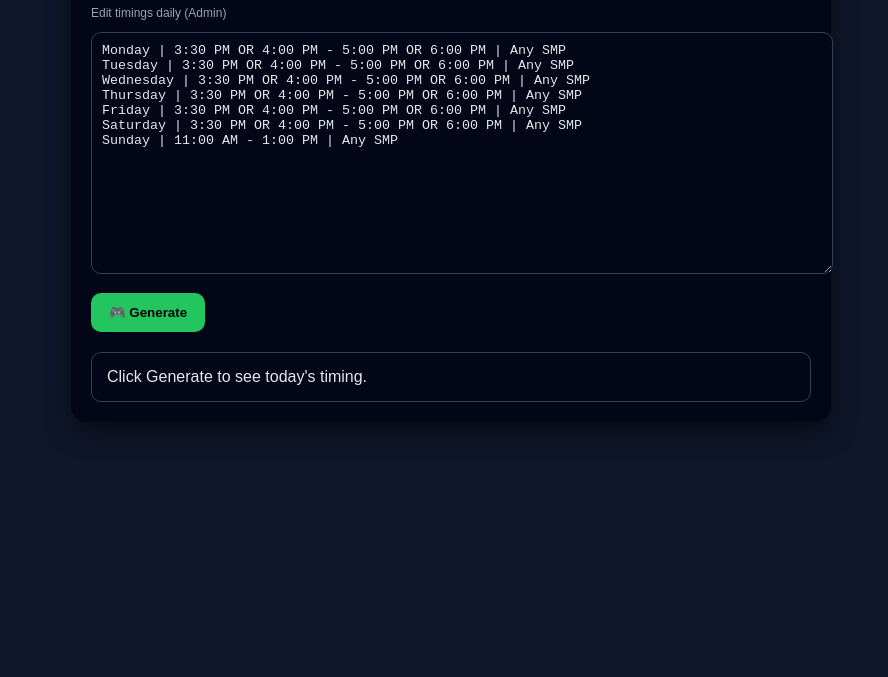
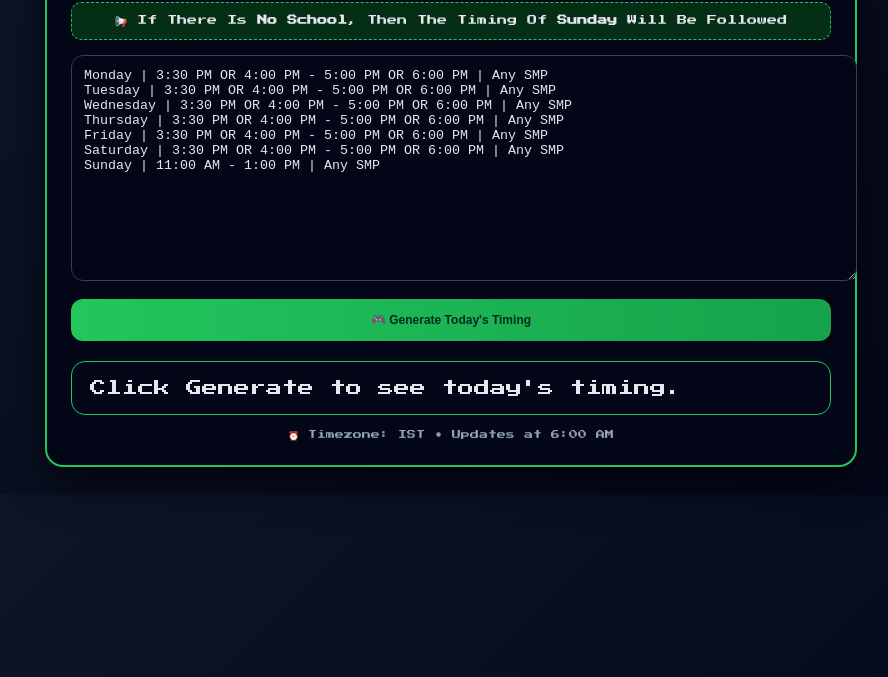
Before and after one commit to LegionOfDominon/minecraft-timing, a plain HTML site: page index.html in a window 1280 px wide. Shown: the part 123-800 px from the top of the page, without its empty margins (189-1077 px from the left). Drawn offline with Linux system fonts and the light colour scheme.

Commit message:
index.html

```diff
--- a/index.html
+++ b/index.html
@@ -3,60 +3,78 @@
 <head>
   <meta charset="UTF-8">
   <title>Minecraft Timing Generator</title>
+  <link href="https://fonts.googleapis.com/css2?family=Press+Start+2P&display=swap" rel="stylesheet">
   <style>
     body {
-      font-family: Arial, sans-serif;
-      background: #0f172a;
+      font-family: 'Press Start 2P', cursive;
+      background: linear-gradient(135deg, #0f172a, #020617);
       color: #e5e7eb;
       padding: 20px;
     }
     .card {
-      max-width: 720px;
+      max-width: 760px;
       margin: auto;
       background: #020617;
-      padding: 20px;
-      border-radius: 16px;
-      box-shadow: 0 10px 25px rgba(0,0,0,.5);
+      padding: 24px;
+      border-radius: 18px;
+      box-shadow: 0 15px 40px rgba(0,0,0,.7);
+      border: 2px solid #22c55e;
     }
-    h1 { text-align: center; }
+    h1 {
+      text-align: center;
+      color: #22c55e;
+      margin-bottom: 10px;
+    }
+    .notice {
+      background: #052e16;
+      border: 1px dashed #22c55e;
+      padding: 12px;
+      border-radius: 10px;
+      font-size: 10px;
+      margin-bottom: 15px;
+      text-align: center;
+    }
     textarea {
       width: 100%;
-      height: 220px;
+      height: 200px;
       background: #020617;
       color: #e5e7eb;
-      border-radius: 10px;
+      border-radius: 12px;
       border: 1px solid #334155;
-      padding: 10px;
+      padding: 12px;
+      font-family: monospace;
     }
     button {
-      margin-top: 15px;
-      padding: 12px 18px;
-      border-radius: 10px;
+      margin-top: 18px;
+      padding: 14px 20px;
+      border-radius: 12px;
       border: none;
-      background: #22c55e;
+      background: linear-gradient(90deg, #22c55e, #16a34a);
+      color: #022c22;
       font-weight: bold;
       cursor: pointer;
+      width: 100%;
+      font-size: 12px;
     }
     .output {
       margin-top: 20px;
-      padding: 15px;
-      border-radius: 10px;
+      padding: 18px;
+      border-radius: 14px;
       background: #020617;
-      border: 1px solid #334155;
+      border: 1px solid #22c55e;
     }
-    .small {
-      font-size: 12px;
+    .footer {
+      text-align: center;
+      margin-top: 15px;
+      font-size: 9px;
       color: #94a3b8;
     }
   </style>
 </head>
-
 <body>
   <div class="card">
     <h1>⛏️ Minecraft Timing</h1>
-
-    <p class="small">Edit timings daily (Admin)</p>
-
+    <div class="notice">📢 If There Is <b>No School</b>, Then The Timing Of <b>Sunday</b> Will Be Followed</div>
     <textarea id="schedule">
 Monday | 3:30 PM OR 4:00 PM - 5:00 PM OR 6:00 PM | Any SMP
 Tuesday | 3:30 PM OR 4:00 PM - 5:00 PM OR 6:00 PM | Any SMP
@@ -66,51 +84,27 @@ Friday | 3:30 PM OR 4:00 PM - 5:00 PM OR 6:00 PM | Any SMP
 Saturday | 3:30 PM OR 4:00 PM - 5:00 PM OR 6:00 PM | Any SMP
 Sunday | 11:00 AM - 1:00 PM | Any SMP
     </textarea>
-
-    <button onclick="generate()">🎮 Generate</button>
-
-    <div class="output" id="result">
-      Click Generate to see today's timing.
-    </div>
+    <button onclick="generate()">🎮 Generate Today's Timing</button>
+    <div class="output" id="result">Click Generate to see today's timing.</div>
+    <div class="footer">⏰ Timezone: IST • Updates at 6:00 AM</div>
   </div>
-
 <script>
 function getIndiaDayAt6AM() {
   const now = new Date();
-  const ist = new Date(
-    now.toLocaleString("en-US", { timeZone: "Asia/Kolkata" })
-  );
-
-  if (ist.getHours() < 6) {
-    ist.setDate(ist.getDate() - 1);
-  }
-
+  const ist = new Date(now.toLocaleString("en-US", { timeZone: "Asia/Kolkata" }));
+  if (ist.getHours() < 6) ist.setDate(ist.getDate() - 1);
   return ist.toLocaleString("en-US", { weekday: "long" });
 }
-
 function generate() {
-  const text = document.getElementById("schedule").value;
-  const lines = text.split("\n");
+  const lines = document.getElementById("schedule").value.split("\n");
   const today = getIndiaDayAt6AM();
-
   for (let line of lines) {
     if (!line.includes("|")) continue;
     const parts = line.split("|").map(p => p.trim());
-
     if (parts[0].toLowerCase() === today.toLowerCase()) {
-      document.getElementById("result").innerHTML = `
-        <h2>${today} (IST)</h2>
-        <p><strong>Time:</strong> ${parts[1]}</p>
-        <p><strong>Server:</strong> ${parts[2]}</p>
-      `;
+      document.getElementById("result").innerHTML = `<h2>${today} (IST)</h2><p><b>Time:</b> ${parts[1]}</p><p><b>Server:</b> ${parts[2]}</p>`;
       return;
     }
   }
-
-  document.getElementById("result").innerText =
-    "No timing set for today.";
+  document.getElementById("result").innerText = "No timing set for today.";
 }
-</script>
-
-</body>
-</html>
```
